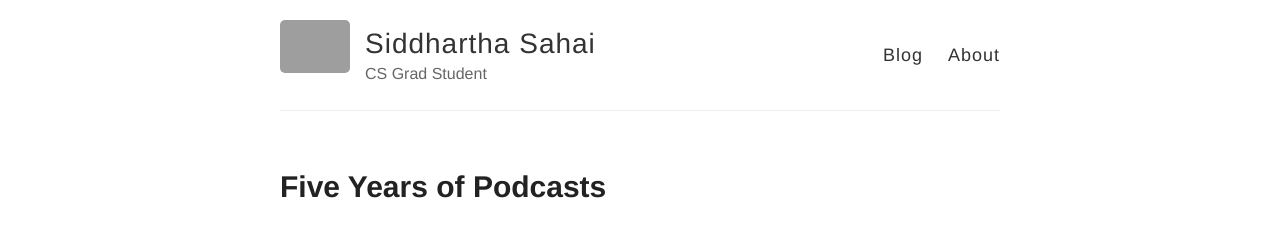
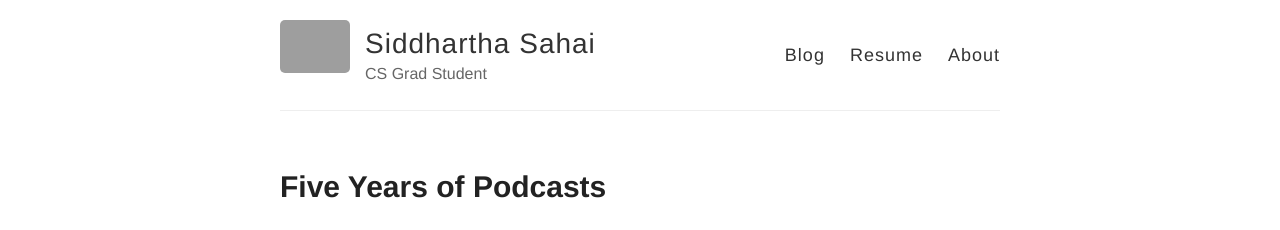
Before and after one commit to sidthekidder/sidthekidder.github.io, a Jekyll site: the page built from index.html, in a window 1280 px wide. Shown: the top 230 px of the page. Built offline with Jekyll 4.4.1, drawn with Linux system fonts in a browser that asks for light colours; grey boxes are pictures that could not be loaded.

Commit message:
resume link

```diff
--- a/_layouts/default.html
+++ b/_layouts/default.html
@@ -28,6 +28,7 @@
 
           <nav>
             <a href="{{ site.baseurl }}/">Blog</a>
+            <a href="https://drive.google.com/file/d/1SpiSuN0HJn2rU78BzEKvJzvKYGRboc4J/view?usp=sharing" target="_blank">Resume</a>
             <a href="{{ site.baseurl }}/about">About</a>
           </nav>
         </header>
```
